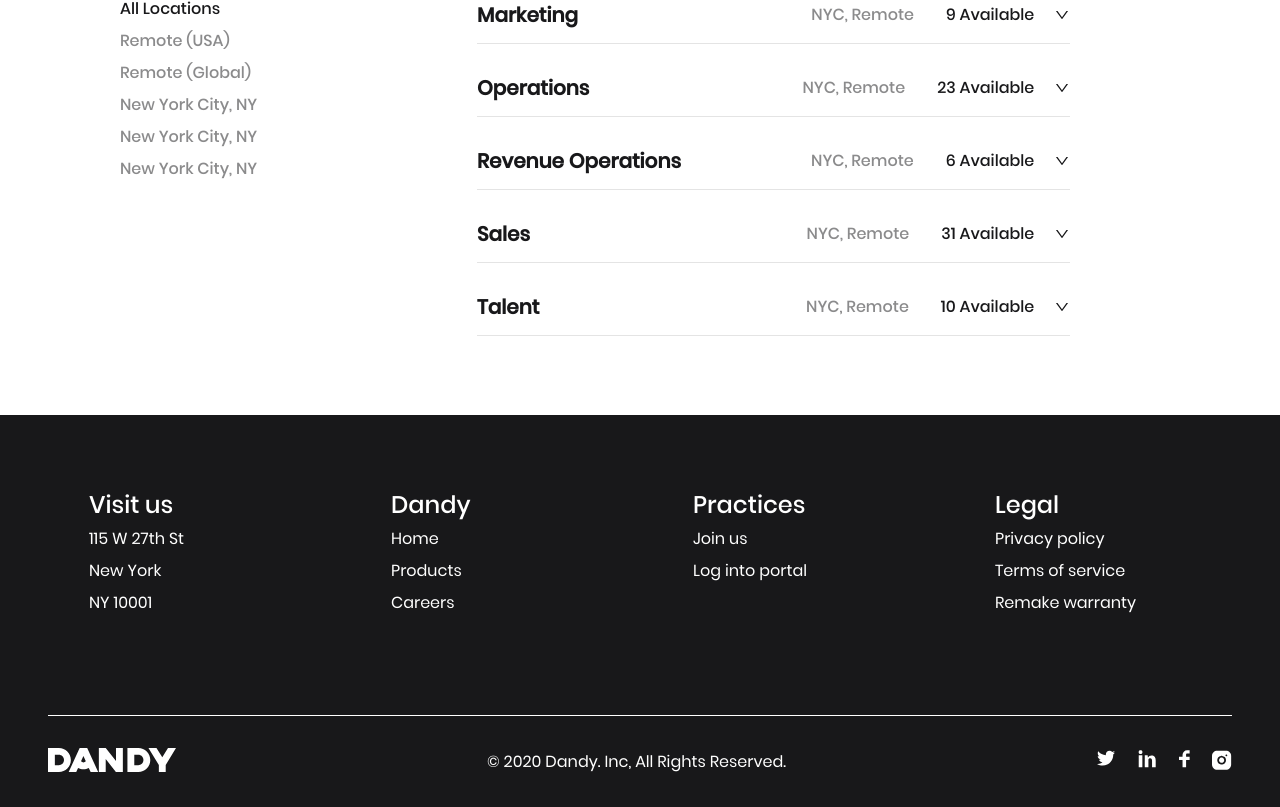
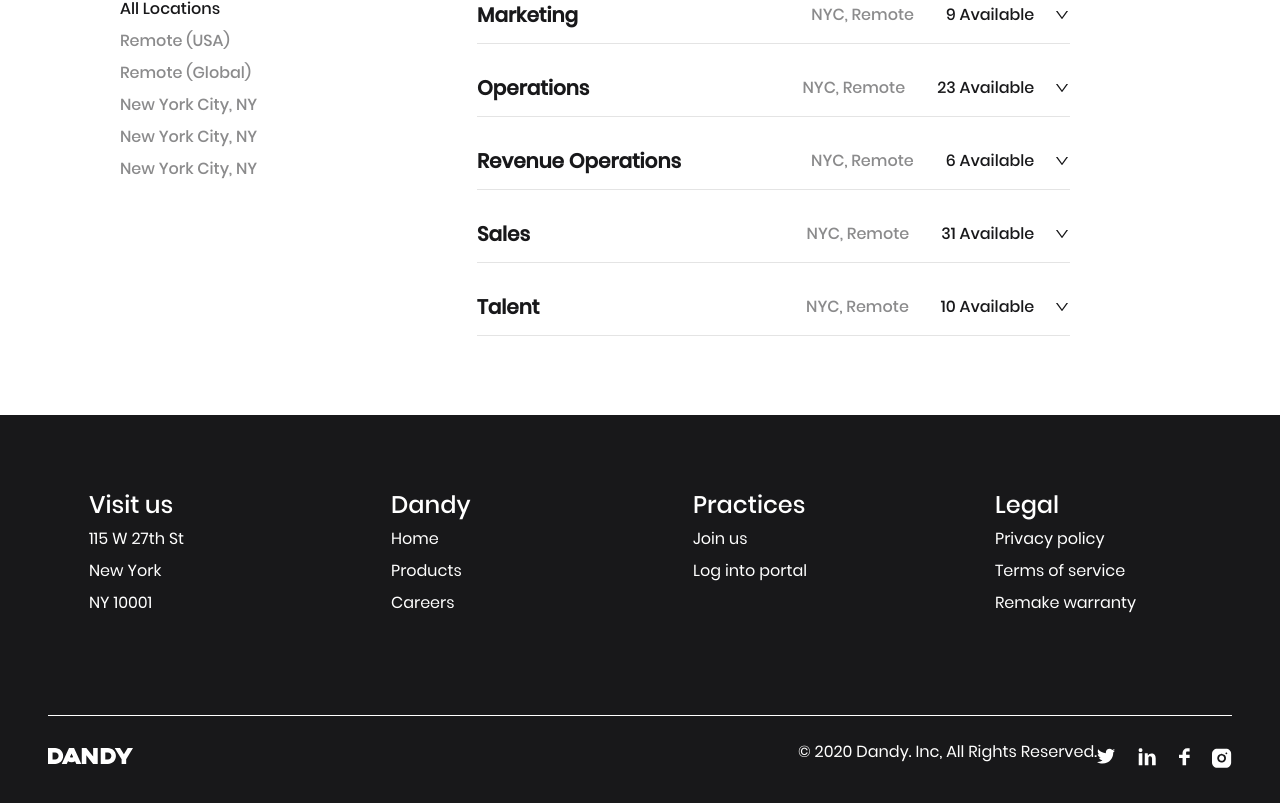
Before and after one commit to souadmaniani/Careers, a React (Create React App) app: page / in a window 1280 px wide. Shown: the part 6780-7587 px from the top of the page. Built offline with nearby package versions, Linux system fonts and the light colour scheme.

Commit message:
footer done

```diff
--- a/src/components/Footer/Footer.js
+++ b/src/components/Footer/Footer.js
@@ -87,6 +87,8 @@
         padding: 22px 0 26px 16px;
         margin-right: 16px;
         width: calc(100% - 16px);
+        flex-direction: row;
+        gap: 10%;
     }
 `
 
@@ -99,20 +101,45 @@
     p {
         font-size: 16px;
     }
+    @media screen and (max-width: 768px){
+        padding-left: 16px;
+        gap: 10%;
+    }
 `
 const Icons = styled.div`
     display: flex;
     gap: 22px;
 `
-
+const Links = styled.div`
+    display: flex;
+    flex-direction: column;
+`
 const LinkItem = styled(Link)`
     color: white;
     font-family: 'Poppins Regular';
     padding: 8px 0;
+    align-self: flex-start;
     &:hover {
         color: ${({theme}) => theme.color.primary}
     }
 `
+const IconsRight = styled.div`
+    display: flex;
+    @media screen and (max-width: 768px){
+        flex-direction: column;
+        gap: 24px;
+    }
+`
+const LogoItem = styled(Link)`
+    color: white;
+    padding: 8px 0;
+    align-self: flex-start;
+    & > img {
+        width: 85px;
+        height: 16px;
+    }
+`
+
 const Footer = () => {
     return (
         <FooterSection>
@@ -122,17 +149,22 @@
                         FooterData.map((item, index)=> {
                             return (
                                 <FooterItem key={index}>
+                                    <div>
                                         <p>{item.title}</p>
+                                    </div>
+                                    <Links>
                                         <LinkItem to={item.link1}>{item.text1}</LinkItem>
                                         <LinkItem to={item.link2}>{item.text2}</LinkItem>
                                         <LinkItem to={item.link3}>{item.text3}</LinkItem>
+                                    </Links>
                                 </FooterItem>
                             );
                         })
                     }
                 </FooterContainer>
                 <FooterBottom>
-                    <LinkItem to="/"><img src={Logo} alt="Logo" /></LinkItem>
+                    <LogoItem to="/"><img src={Logo} alt="Logo" /></LogoItem>
+                    <IconsRight>
                         <p>© 2020 Dandy. Inc, All Rights Reserved.</p>
                         <Icons>
                             <LinkItem to="/"><img src={twitter} alt="twitter" /></LinkItem>
@@ -140,6 +172,7 @@
                             <LinkItem to="/"><img src={fb} alt="fb" /></LinkItem>
                             <LinkItem to="/"><img src={instagram} alt="insta" /></LinkItem>
                         </Icons>
+                    </IconsRight>
                 </FooterBottom>
             </NewContainer>
         </FooterSection>
```
Lines whose indentation alone changed are shown as unchanged.
